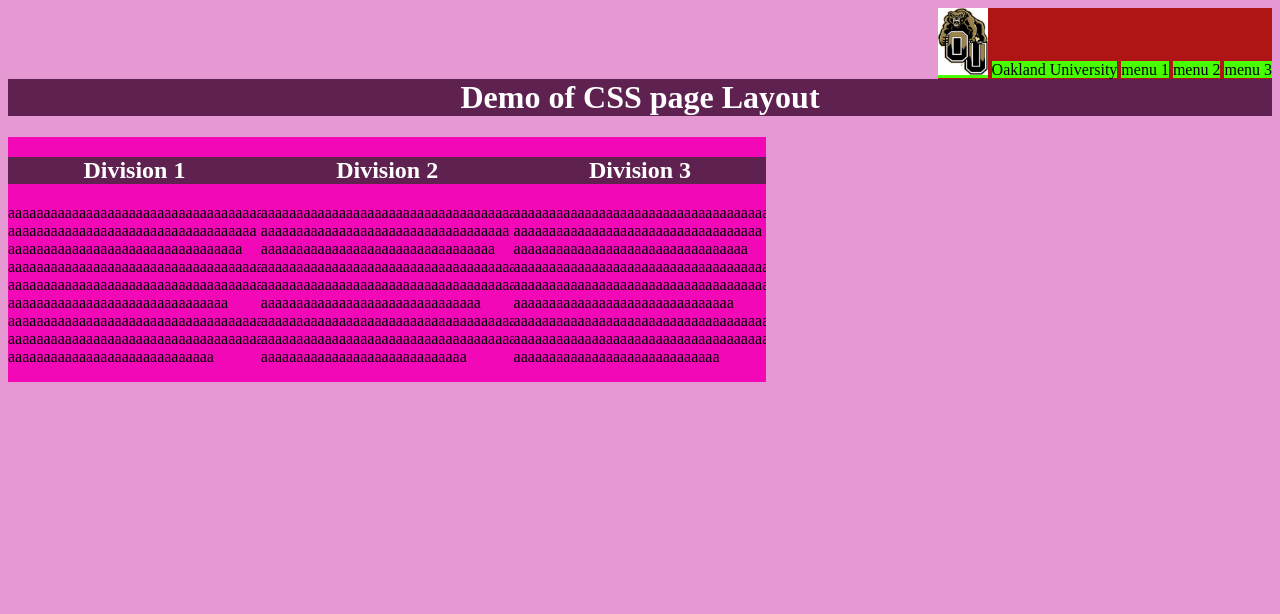
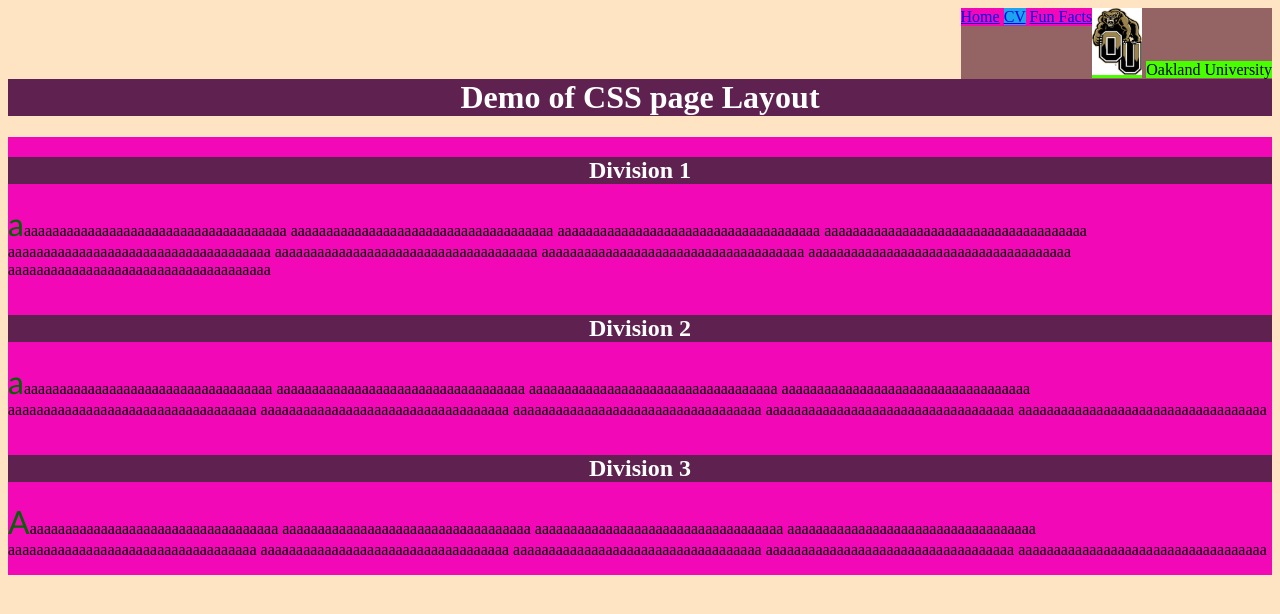
Before and after one commit to CrummyPaper80/html_code, a plain HTML site: page CSS Code/html/css_demo_part2.html in a window 1280 px wide. Drawn offline with Linux system fonts and the light colour scheme.

Commit message:
uploaded all progress

```diff
--- a/CSS Code/html/css/stylesheet_layout.css
+++ b/CSS Code/html/css/stylesheet_layout.css
@@ -1,6 +1,6 @@
 nav{
     float: right;
-    background-color: rgb(175, 21, 21);
+    background-color: rgb(148, 99, 99);
 }
 span{
     background-color: rgb(72, 255, 0);
@@ -11,10 +11,9 @@ span{
 
 div{
     background-color: rgb(243, 8, 184);
-    width: 20%;
     display: inline-block;
+    overflow: auto;
     float: left;
-    overflow: auto;
 
 }
 
@@ -26,9 +25,36 @@ h1,h2{
 }
 
 body{
-    background-color: rgb(230, 152, 210);
+    background-color: bisque
 }
 
 img{
     width: 50px !important;
 }
+
+.active{
+    background-color: rgb(30, 164, 236);
+}
+
+a:hover{
+    background-color: rgb(238, 130, 238);
+    font-size: 30px;
+    color: rgb(0, 0, 139);
+}
+
+a:focus{
+    background-color: rgb(220, 20, 60);
+}
+
+p:hover{
+    border-radius: 50%;
+    background-color: darkcyan;
+    border-style: groove;
+}
+
+p::first-letter{
+    color: rgb(0, 100, 0);
+    font-size: 32px;
+    font-family: 'Gill Sans', 'Gill Sans MT', Calibri, 'Trebuchet MS', sans-serif;
+    font-style: normal;
+}
--- a/CSS Code/html/css_demo_part2.html
+++ b/CSS Code/html/css_demo_part2.html
@@ -10,13 +10,15 @@
 
 </head>
 <body>
-    <header>
+    <header tabindex="1">
         <nav>
             <span class="logo"><img src="../images/OU-Logo.jpg" alt="OU-Logo"></span>
             <span class="logo">Oakland University</span>
-            <span class="menu_items">menu 1</span>
-            <span class="menu_items">menu 2</span>
-            <span class="menu_items">menu 3</span>
+            <div class="menu_list">
+                <a tabindex="2" href="../index.html">Home</a>
+                <a tabindex="3" class="active" href="https://www.oakland.edu">CV</a>
+                <a tabindex="4" href="https://www.youtube.com">Fun Facts</a>
+            </div>
         </nav>
         <h1>Demo of CSS page Layout</h1>
     </header>
@@ -24,41 +26,41 @@
     <main>
         <div>
             <h2>Division 1</h2>
-            <p>aaaaaaaaaaaaaaaaaaaaaaaaaaaaaaaaaaaa
-                aaaaaaaaaaaaaaaaaaaaaaaaaaaaaaaaaaa
-                aaaaaaaaaaaaaaaaaaaaaaaaaaaaaaaaa
-                aaaaaaaaaaaaaaaaaaaaaaaaaaaaaaaaaaaa
-                aaaaaaaaaaaaaaaaaaaaaaaaaaaaaaaaaaaa
-                aaaaaaaaaaaaaaaaaaaaaaaaaaaaaaa
+            <p>aaaaaaaaaaaaaaaaaaaaaaaaaaaaaaaaaaaaaa
                 aaaaaaaaaaaaaaaaaaaaaaaaaaaaaaaaaaaaa
                 aaaaaaaaaaaaaaaaaaaaaaaaaaaaaaaaaaaaa
-                aaaaaaaaaaaaaaaaaaaaaaaaaaaaa
+                aaaaaaaaaaaaaaaaaaaaaaaaaaaaaaaaaaaaa
+                aaaaaaaaaaaaaaaaaaaaaaaaaaaaaaaaaaaaa
+                aaaaaaaaaaaaaaaaaaaaaaaaaaaaaaaaaaaaa
+                aaaaaaaaaaaaaaaaaaaaaaaaaaaaaaaaaaaaa
+                aaaaaaaaaaaaaaaaaaaaaaaaaaaaaaaaaaaaa
+                aaaaaaaaaaaaaaaaaaaaaaaaaaaaaaaaaaaaa
             </p>
         </div>
         <div>
             <h2>Division 2</h2>
             <p>aaaaaaaaaaaaaaaaaaaaaaaaaaaaaaaaaaaa
                 aaaaaaaaaaaaaaaaaaaaaaaaaaaaaaaaaaa
-                aaaaaaaaaaaaaaaaaaaaaaaaaaaaaaaaa
-                aaaaaaaaaaaaaaaaaaaaaaaaaaaaaaaaaaaa
-                aaaaaaaaaaaaaaaaaaaaaaaaaaaaaaaaaaaa
-                aaaaaaaaaaaaaaaaaaaaaaaaaaaaaaa
-                aaaaaaaaaaaaaaaaaaaaaaaaaaaaaaaaaaaaa
-                aaaaaaaaaaaaaaaaaaaaaaaaaaaaaaaaaaaaa
-                aaaaaaaaaaaaaaaaaaaaaaaaaaaaa
+                aaaaaaaaaaaaaaaaaaaaaaaaaaaaaaaaaaa
+                aaaaaaaaaaaaaaaaaaaaaaaaaaaaaaaaaaa
+                aaaaaaaaaaaaaaaaaaaaaaaaaaaaaaaaaaa
+                aaaaaaaaaaaaaaaaaaaaaaaaaaaaaaaaaaa
+                aaaaaaaaaaaaaaaaaaaaaaaaaaaaaaaaaaa
+                aaaaaaaaaaaaaaaaaaaaaaaaaaaaaaaaaaa
+                aaaaaaaaaaaaaaaaaaaaaaaaaaaaaaaaaaa
             </p>
         </div>
         <div>
             <h2>Division 3</h2>
-            <p>aaaaaaaaaaaaaaaaaaaaaaaaaaaaaaaaaaaa
+            <p>Aaaaaaaaaaaaaaaaaaaaaaaaaaaaaaaaaaaa
                 aaaaaaaaaaaaaaaaaaaaaaaaaaaaaaaaaaa
-                aaaaaaaaaaaaaaaaaaaaaaaaaaaaaaaaa
-                aaaaaaaaaaaaaaaaaaaaaaaaaaaaaaaaaaaa
-                aaaaaaaaaaaaaaaaaaaaaaaaaaaaaaaaaaaa
-                aaaaaaaaaaaaaaaaaaaaaaaaaaaaaaa
-                aaaaaaaaaaaaaaaaaaaaaaaaaaaaaaaaaaaaa
-                aaaaaaaaaaaaaaaaaaaaaaaaaaaaaaaaaaaaa
-                aaaaaaaaaaaaaaaaaaaaaaaaaaaaa
+                aaaaaaaaaaaaaaaaaaaaaaaaaaaaaaaaaaa
+                aaaaaaaaaaaaaaaaaaaaaaaaaaaaaaaaaaa
+                aaaaaaaaaaaaaaaaaaaaaaaaaaaaaaaaaaa
+                aaaaaaaaaaaaaaaaaaaaaaaaaaaaaaaaaaa
+                aaaaaaaaaaaaaaaaaaaaaaaaaaaaaaaaaaa
+                aaaaaaaaaaaaaaaaaaaaaaaaaaaaaaaaaaa
+                aaaaaaaaaaaaaaaaaaaaaaaaaaaaaaaaaaa
             </p>
         </div>
     </main>
```
Also changed, not shown: CSS Code/html/css_test_animations.html (added, +45 -0 lines), 1 other file.
